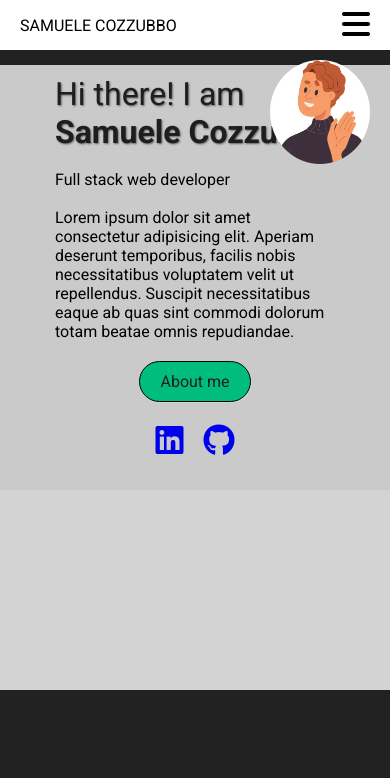
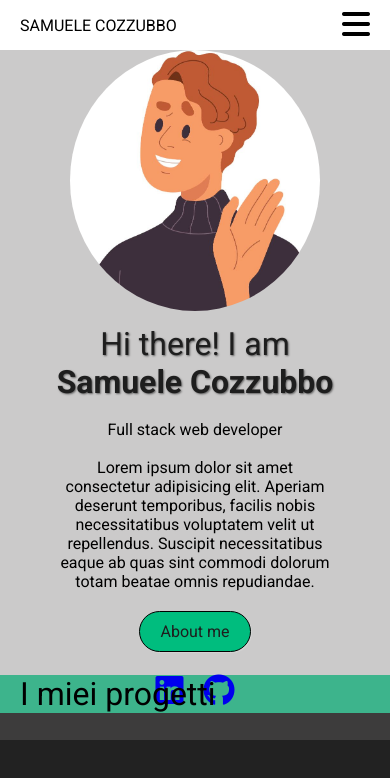
Before and after one commit to samuelecozzubbo/Portfolio_Samuele_Cozzubbo, a Vue app: page / in a window 390 px wide. Shown: the top 778 px of the page. Built offline with nearby package versions, Linux system fonts and the light colour scheme.

Commit message:
add:project section

```diff
--- a/src/components/partials/Jumbotron.vue
+++ b/src/components/partials/Jumbotron.vue
@@ -140,17 +140,9 @@ export default {
 
 
       .info {
+        text-align: center;
         max-width: 80%!important;
         margin-bottom: 20px;
-      }
-
-      .avatar {
-        img {
-          position: absolute;
-          max-width: 100px;
-          top: 60px;
-          right: 20px;
-        }
       }
 
       .hamburger {
--- /dev/null
+++ b/src/components/partials/Projects.vue
@@ -0,0 +1,44 @@
+<script>
+export default {
+    name: 'Projects',
+    data() {
+    return {
+
+    };
+  }
+}
+
+</script>
+
+<template>
+  <div class="wrapper">
+    <div class="container">
+      <h2>
+        I miei progetti
+      </h2>
+      <div class="projects">
+
+      </div>
+    </div>
+  </div>
+
+
+</template>
+
+<style lang="scss" scoped>
+.wrapper{
+  max-width: 100%;
+  background-color: hsla(160, 100%, 37%, 1);
+  .container{
+    background-color: rgb(171, 167, 167,0.2);
+    max-width: 1120px;
+    padding: 0 20px;
+    margin: 0 auto;
+    h2{
+      font-size: 2em;
+    }
+  }
+}
+
+
+</style>
--- a/src/views/Home.vue
+++ b/src/views/Home.vue
@@ -1,10 +1,12 @@
 <script>
 import Jumbotron from '@/components/partials/Jumbotron.vue';
+import Projects from '@/components/partials/Projects.vue';
 
 export default {
   name: 'Home',
   components: {
     Jumbotron,
+    Projects,
   },
 }
 </script>
@@ -12,6 +14,7 @@ export default {
 <template>
   <main>
    <Jumbotron/>
+   <Projects/>
   </main>
 </template>
 
```
